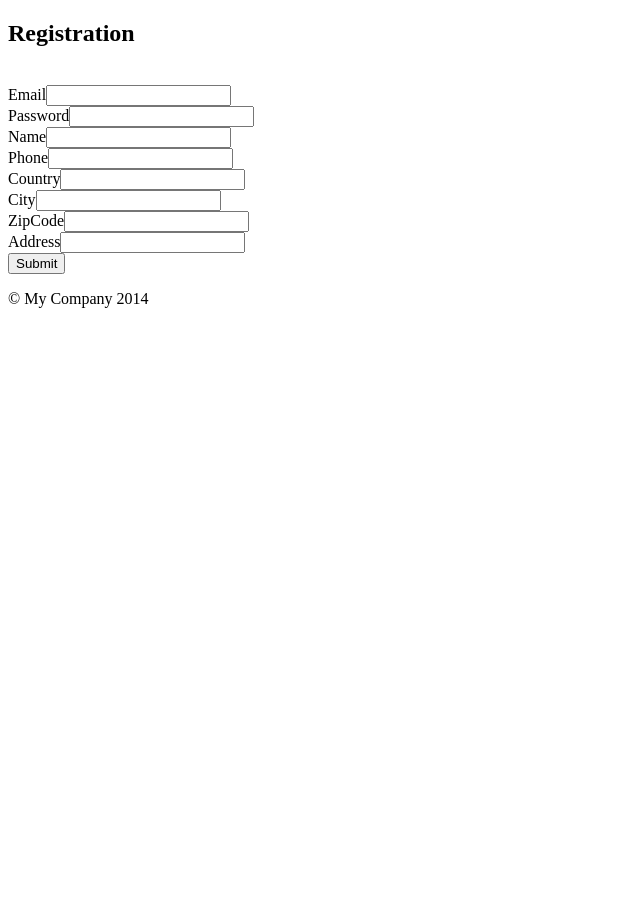
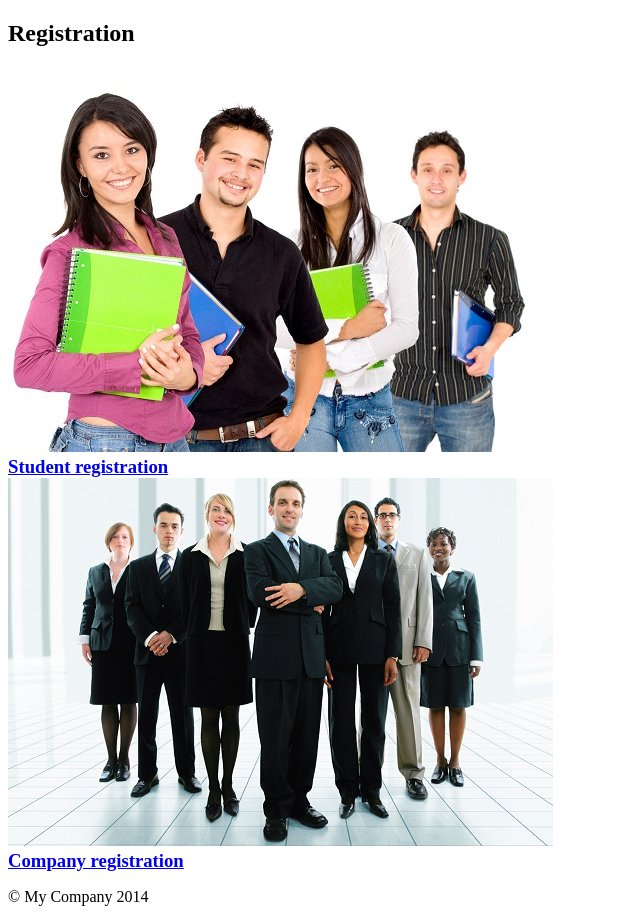
Before and after one commit to Sywooch/RabotaNURE, a Yii app: template views/site/registration.php in a window 1280 px wide. Shown: the whole page, without its empty margins (0-640 px from the left). Before the commit the page ends 308 px from the top, so only its background shows below. Run offline with PHP 8.4 and a stand-in for Yii, Linux system fonts and the light colour scheme; the template is opened without the code that fills it, so the values that code supplies are empty; form fields are guessed from the names that the template uses; some libraries are stand-ins or nearby versions.

Commit message:
Registration page added. Some styles changed.

```diff
--- a/controllers/SiteController.php
+++ b/controllers/SiteController.php
@@ -74,12 +74,13 @@
         }
     }
 
-    public function actionRegistration($role='student')
+    public function actionRegistration($role='')
     {
         if (!\Yii::$app->user->isGuest) {
             $this->redirect(\Yii::$app->user->getReturnUrl());
         }
-
+        if ($role=='')
+            return $this->render('registration');
         $model = new User();
         $role_model = new Company();
         $model->role = User::ROLE_COMPANY;
--- a/rbac/UserRoleRule.php
+++ b/rbac/UserRoleRule.php
@@ -17,9 +17,8 @@
                 return $role == User::ROLE_ADMIN;
             } elseif ($item->name === 'company') {
                 return $role == User::ROLE_COMPANY;
-                elseif ($item->name === 'student') {
-                    return $role == User::ROLE_STUDENT;
-                }
+            } elseif ($item->name === 'student') {
+                return $role == User::ROLE_STUDENT;
             }
         }
         return false;
--- a/views/layouts/orange_bootstrap.php
+++ b/views/layouts/orange_bootstrap.php
@@ -1,5 +1,6 @@
 <?php
 use yii\helpers\Html;
+use yii\helpers\Url;
 use yii\bootstrap\Nav;
 use yii\bootstrap\NavBar;
 use yii\widgets\Breadcrumbs;
@@ -52,8 +53,8 @@
             <li><a href="#"><?=Yii::t('app','Courses')?></a></li>
           </ul>
           <ul class="nav navbar-nav navbar-right">
-            <li><a href="#"><?=Yii::t('app','Login')?></a></li>
-            <li><a href="#"><?=Yii::t('app','Registration')?></a></li>
+            <li><a href="<?=Url::to(['site/login'])?>"><?=Yii::t('app','Login')?></a></li>
+            <li><a href="<?=Url::to(['site/registration'])?>"><?=Yii::t('app','Registration')?></a></li>
             <li class="dropdown">
               <a href="#" class="dropdown-toggle" data-toggle="dropdown" role="button" aria-expanded="false"><?=Yii::t('app','Language')?> <span class="caret"></span></a>
               <ul class="dropdown-menu" role="menu">
--- a/views/site/registration.php
+++ b/views/site/registration.php
@@ -1,30 +1,35 @@
 <?php
 
 use yii\helpers\Html;
-use yii\widgets\ActiveForm;
+use yii\helpers\Url;
 
 /* @var $this yii\web\View */
-/* @var $model app\models\User */
-/* @var $form ActiveForm */
+
+$this->title = Yii::t('app','Registration');
 ?>
-<div class="registration">
+<div class="registration text-center">
 
-<h2>Registration</h2><br>
+<h2><?=Yii::t('app','Registration')?></h2><br>
 
-    <?php $form = ActiveForm::begin(); ?>
+   <div class="row">
 
-        <?= $form->field($model, 'email')->textInput() ?>
-        <?= $form->field($model, 'password')->passwordInput() ?>
-        <?= $form->field($model, 'name')->textInput() ?>
-        <?= $form->field($model, 'phone')->textInput() ?>
-        <?= $form->field($model, 'country')->textInput() ?>
-        <?= $form->field($model, 'city')->textInput() ?>
-        <?= $form->field($model, 'zipCode')->textInput() ?>
-        <?= $form->field($model, 'address')->textInput() ?>
+        <div class="col-md-6">
+            <div class="thumbnail">
+                <a href="<?=Url::to(['site/registration','role'=>'student'])?>"><img src="/images/student_registration.jpg" alt="<?=Yii::t('app','Student registration')?>" /></a>
+                <div class="caption text-center">
+                    <a href="<?=Url::to(['site/registration','role'=>'student'])?>"><h3 style="margin:0; padding:0;"><?=Yii::t('app','Student registration')?></h3></a>
+                </div>
+            </div>
+        </div>
+        <div class="col-md-6">
+            <div class="thumbnail">
+                <a href="<?=Url::to(['site/registration','role'=>'company'])?>"><img src="/images/company_registration.png" alt="<?=Yii::t('app','Company registration')?>" /></a>
+                <div class="caption text-center">
+                    <a href="<?=Url::to(['site/registration','role'=>'company'])?>"><h3 style="margin:0; padding:0;"><?=Yii::t('app','Company registration')?></h3></a>
+                </div>
+            </div>
+        </div>
 
-        <div class="form-group">
-            <?= Html::submitButton('Submit', ['class' => 'btn btn-primary']) ?>
-        </div>
-    <?php ActiveForm::end(); ?>
+   </div>
 
 </div><!-- registration -->
--- a/views/site/registration_student.php
+++ b/views/site/registration_student.php
@@ -5,7 +5,10 @@
 
 /* @var $this yii\web\View */
 /* @var $model app\models\User */
+/* @var $role_model app\models\Student */
 /* @var $form ActiveForm */
+
+$this->title = Yii::t('app','Student registration');
 ?>
 <div class="site-registration_student">
 
```
Also changed, not shown: css/site.css (+16 -1 lines), images/company_registration.png (added), images/student_registration.jpg (added).
